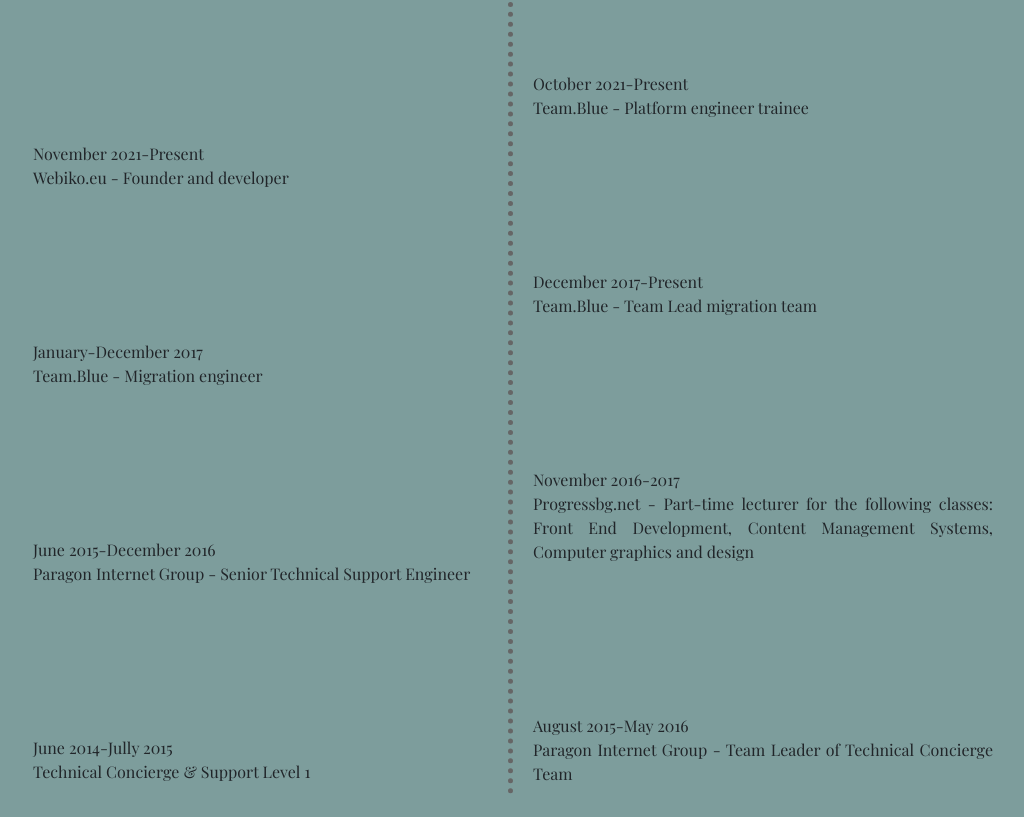
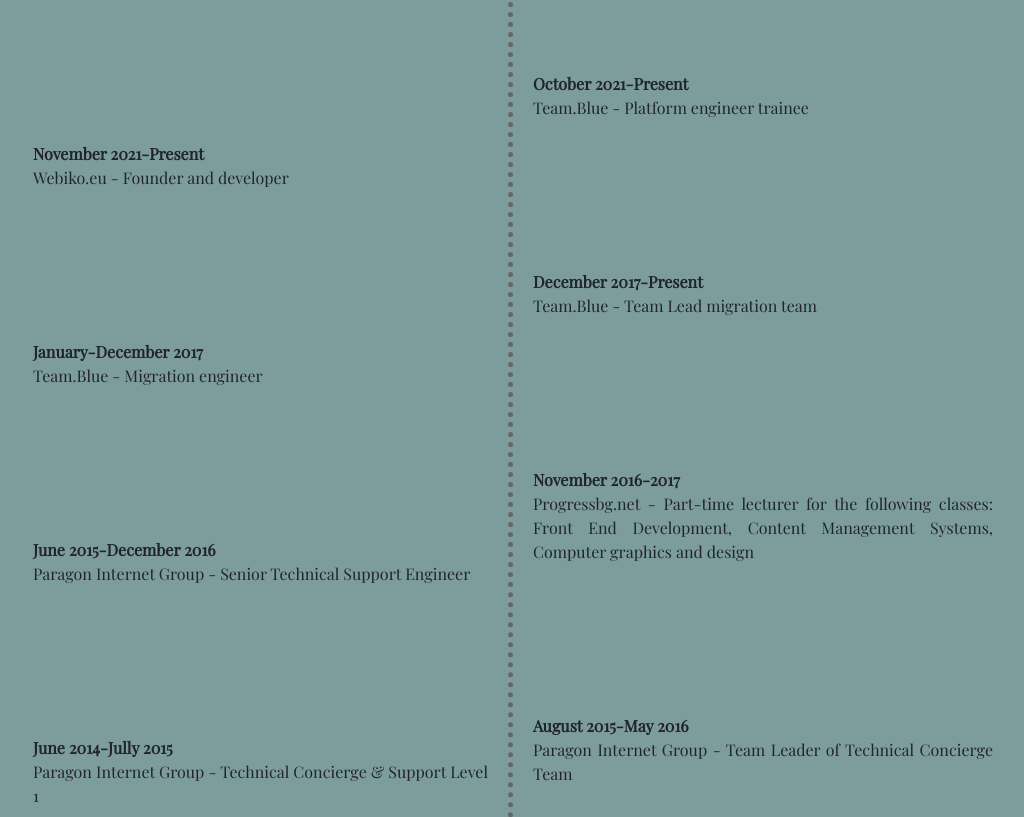
Before and after one commit to dnightroad/CV, a plain HTML site: page index.html in a window 1280 px wide. Shown: the part 2216-3033 px from the top of the page, without its empty margins (127-1151 px from the left). Drawn offline with nearby package versions, Linux system fonts and the light colour scheme; a web font is replaced by a local one.

Commit message:
Update index.html

```diff
--- a/index.html
+++ b/index.html
@@ -175,16 +175,16 @@ Studied specialised disciplines such as photography, graphic design, web design,
 
 <div class="container">
    <div class="left-content">
-      <p>November 2021-Present <br> Webiko.eu - Founder and developer</p>
-      <p>January-December 2017<br> Team.Blue - Migration engineer</p>
-      <p>June 2015-December 2016 <br> Paragon Internet Group - Senior Technical Support Engineer</p>
-      <p>June 2014-Jully 2015<br>Technical Concierge & Support Level 1</p>
+     <p><b>November 2021-Present </b><br> Webiko.eu - Founder and developer</p>
+     <p><b>January-December 2017</b><br> Team.Blue - Migration engineer</p>
+     <p><b>June 2015-December 2016 </b><br> Paragon Internet Group - Senior Technical Support Engineer</p>
+     <p><b>June 2014-Jully 2015</b><br>Paragon Internet Group - Technical Concierge & Support Level 1</p>
    </div>
    <div class="right-content">
-      <p>October 2021-Present <br> Team.Blue - Platform engineer trainee</p>
-      <p>December 2017-Present <br> Team.Blue - Team Lead migration team</p>
-      <p>November 2016-2017<br> Progressbg.net - Part-time lecturer for the following classes: Front End Development, Content Management Systems,  Computer graphics and design</p>
-      <p>August 2015-May 2016 <br> Paragon Internet Group - Team Leader of Technical Concierge Team</p>
+     <p><b>October 2021-Present </b><br> Team.Blue - Platform engineer trainee</p>
+     <p><b>December 2017-Present </b><br> Team.Blue - Team Lead migration team</p>
+     <p><b>November 2016-2017</b><br> Progressbg.net - Part-time lecturer for the following classes: Front End Development, Content Management Systems,  Computer graphics and design</p>
+     <p><b>August 2015-May 2016 </b><br> Paragon Internet Group - Team Leader of Technical Concierge Team</p>
    </div>
 
 </div>
```
